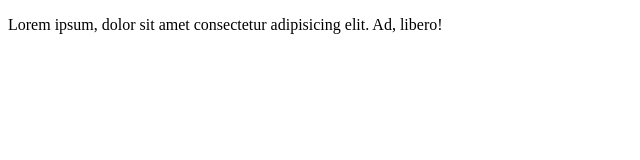
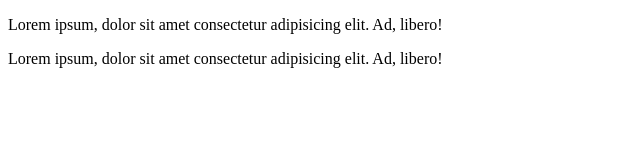
Before and after one commit to fahadhaider112/trial, a plain HTML site: page index.html in a window 1280 px wide. Shown: the whole page, without its empty margins (0-640 px from the left). Drawn offline with Linux system fonts and the light colour scheme.

Commit message:
Update index.html

```diff
--- a/index.html
+++ b/index.html
@@ -7,5 +7,7 @@
 </head>
 <body>
     <p>Lorem ipsum, dolor sit amet consectetur adipisicing elit. Ad, libero!</p>
+        <p>Lorem ipsum, dolor sit amet consectetur adipisicing elit. Ad, libero!</p>
+
 </body>
 </html>
```
